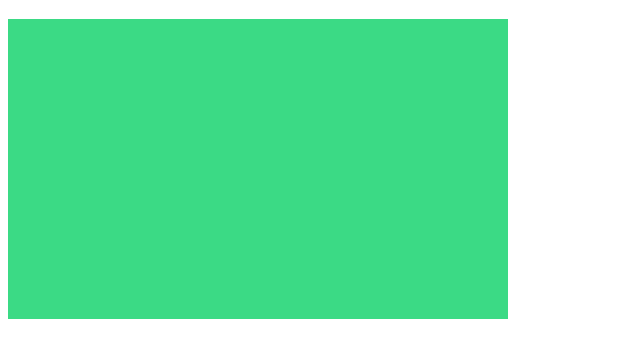
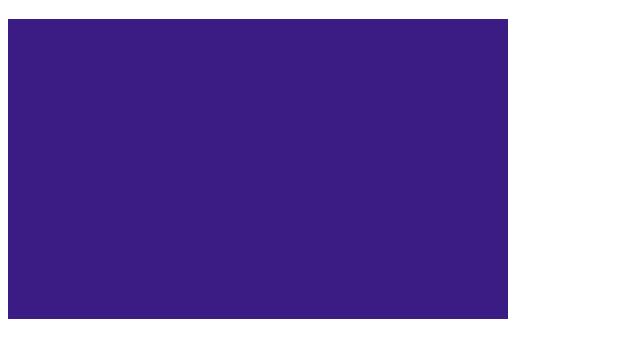
Before and after one commit to Taisiias/binance-bot, a website with bundled scripts: page analytics/test.html in a window 1280 px wide. Shown: the part 61-418 px from the top of the page, without its empty margins (0-640 px from the left). Built offline with nearby package versions, Linux system fonts and the light colour scheme.

Commit message:
Playing with d3.

```diff
--- a/analytics/test.html
+++ b/analytics/test.html
@@ -2,7 +2,7 @@
 <meta charset="utf-8">
 <style>
     .bar-chart {
-        background-color: rgb(59, 218, 133);
+        background-color: rgb(59, 28, 133);
     }
 
     .bar {
```
